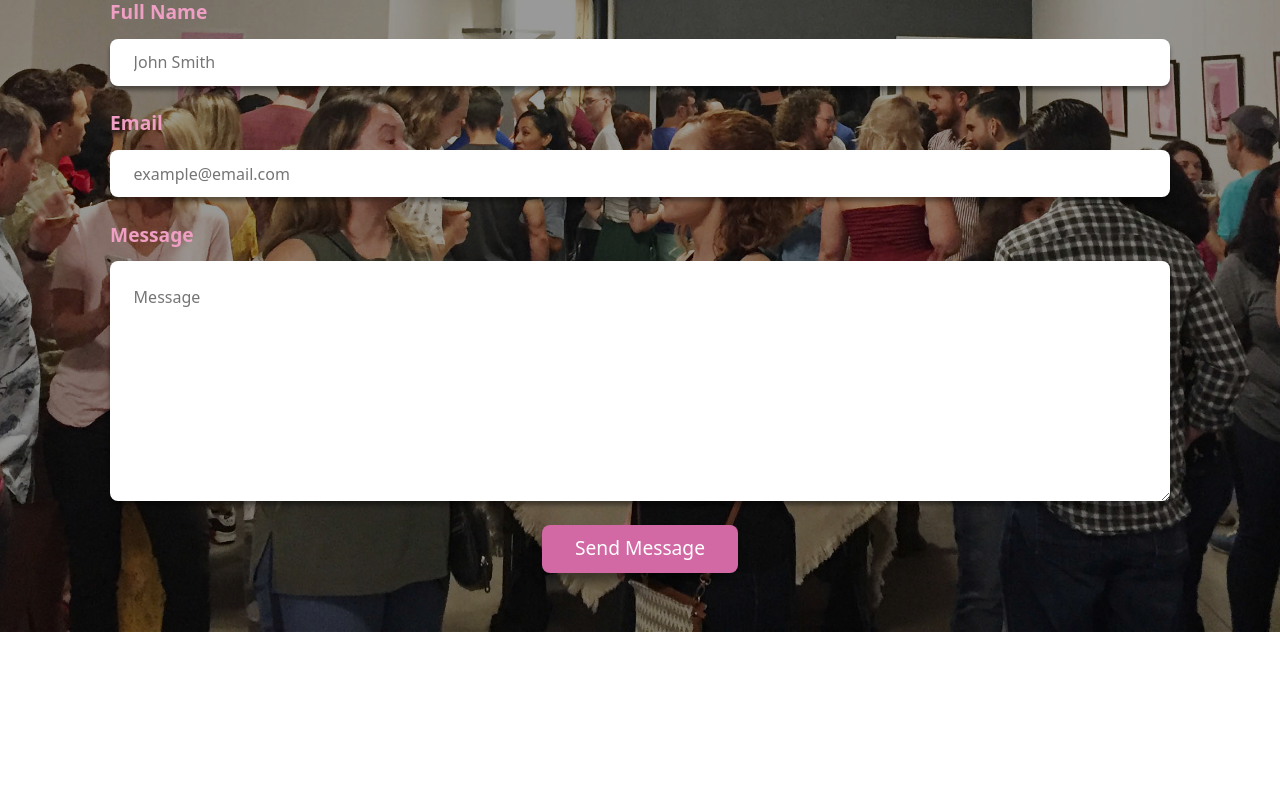
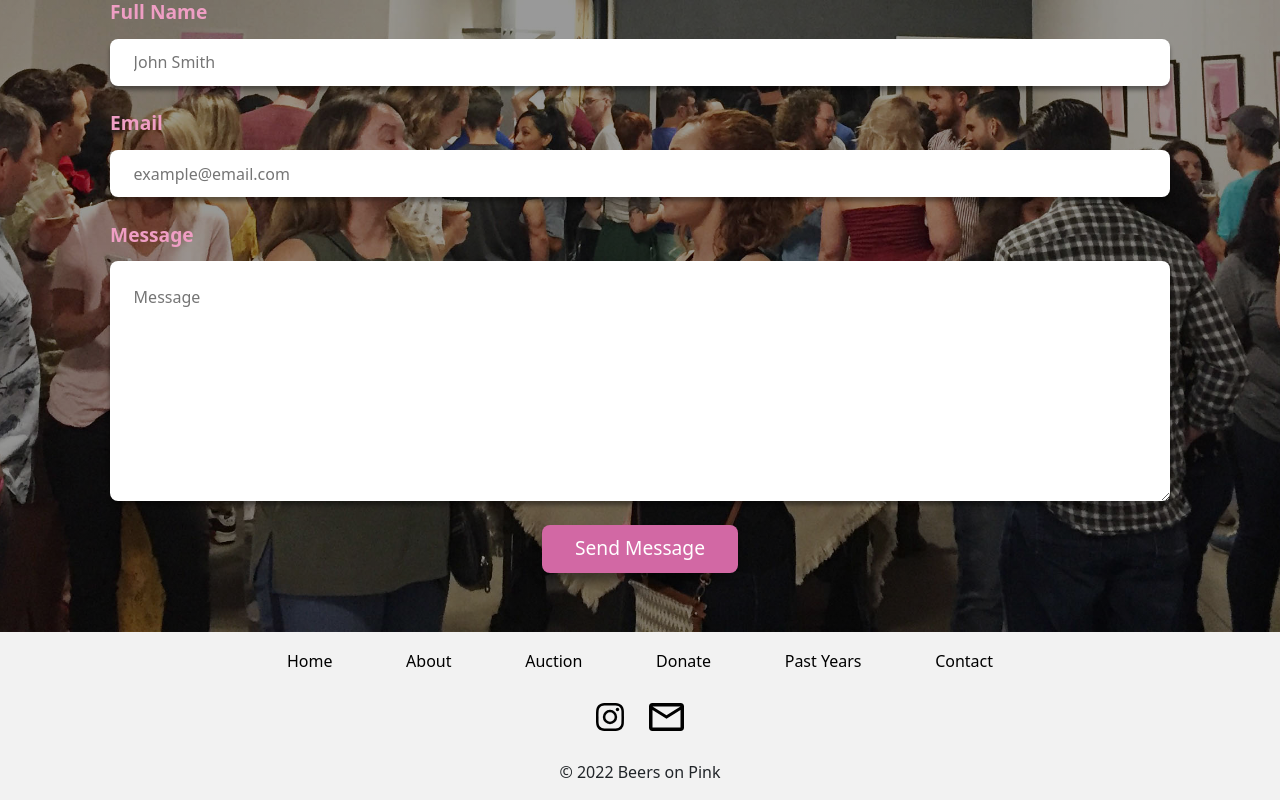
Before and after one commit to FleuryCode/BeersOnPink, a React (Create React App) app: page / in a window 1280 px wide. Shown: the part 2377-3177 px from the top of the page. Before the commit the page ends 3009 px from the top, so only its background shows below. Built offline with nearby package versions, Linux system fonts and the light colour scheme.

Commit message:
Footer component finished.

```diff
--- /dev/null
+++ b/src/components/footer/footer.component.jsx
@@ -0,0 +1,43 @@
+import React from 'react';
+import './footer.styles.scss';
+import { Link } from 'react-router-dom';
+import InstaLogo from '../../assets/bopInstaLogo.svg';
+import MailLogo from '../../assets/bopMailLogo.svg';
+
+const Footer = () => {
+    return (
+        <div className="footerContainer container-fluid">
+            <div className="row d-flex justify-content-center">
+                <div className="col-8">
+                    <div className="footerNav">
+                        <Link className='footerNavLink' to={'/'}>Home</Link>
+                        <Link className='footerNavLink' to={'/'}>About</Link>
+                        <Link className='footerNavLink' to={'/'}>Auction</Link>
+                        <Link className='footerNavLink' to={'/'}>Donate</Link>
+                        <Link className='footerNavLink' to={'/'}>Past Years</Link>
+                        <Link className='footerNavLink' to={'/'}>Contact</Link>
+                    </div>
+                </div>
+            </div>
+            <div className="row">
+                <div className="col-12">
+                    <div className="socialLogos">
+                        <a href="https://www.instagram.com/beersonpink/">
+                            <img src={InstaLogo} alt="Instagram Logo" />
+                        </a>
+                        <a href="mailto:julien@fleuryphotography.com">
+                            <img src={MailLogo} alt="Email icon" />
+                        </a>
+                    </div>
+                </div>
+            </div>
+            <div className="row">
+                <div className="col-12">
+                    <p className='text-center my-3'>&copy; 2022 Beers on Pink</p>
+                </div>
+            </div>
+        </div>
+    );
+}
+
+export default Footer;
--- /dev/null
+++ b/src/components/footer/footer.styles.scss
@@ -0,0 +1,35 @@
+.footerContainer {
+    height: 100%;
+    width: 100%;
+    background-color: #F2F2F2;
+
+    .footerNav {
+        display: flex;
+        justify-content: space-evenly;
+
+        .footerNavLink {
+            text-decoration: none;
+            color: black;
+            text-align: center;
+            margin: 2% 0;
+            transition: 0.4s;
+            &:hover {
+                color: #d268a4;
+            }
+        }
+    }
+
+    .socialLogos {
+        display: flex;
+        justify-content: center;
+
+        a{
+            margin: 1% 1%;
+            img{
+                height: 28px;
+                width: auto;
+            }
+        }
+
+    }
+}
--- a/src/pages/homepage/homepage.jsx
+++ b/src/pages/homepage/homepage.jsx
@@ -1,6 +1,7 @@
 import React from 'react';
 import { Link } from 'react-router-dom';
 import ContactForm from '../../components/contactForm/contactForm.component';
+import Footer from '../../components/footer/footer.component';
 import Jumbotron from '../../components/jumbotron/jumbotron.component';
 import PastYear from '../../components/pastYear/pastYear.component';
 import './homepage.styles.scss';
@@ -56,6 +57,11 @@ class Homepage extends React.Component {
                         <ContactForm />
                     </div>
                 </div>
+                <div className="row">
+                    <div className="col-12">
+                        <Footer />
+                    </div>
+                </div>
 
 
             </div>
```
Also changed, not shown: src/assets/bopInstaLogo.svg (added), src/assets/bopMailLogo.svg (added).
